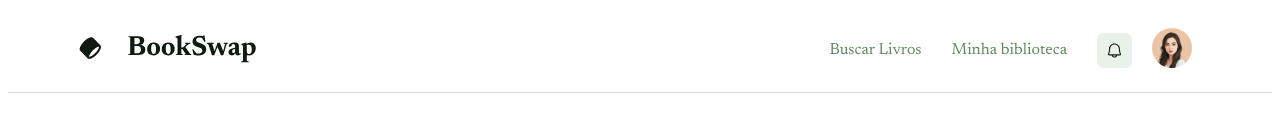
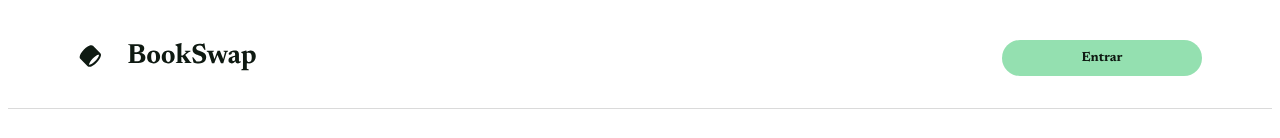
Before and after one commit to nadsonsousa95/bookswap-front, a React (Vite) app: page / in a window 1280 px wide. Shown: the top 138 px of the page. Built offline with nearby package versions, Linux system fonts and the light colour scheme; data requests are answered from the project's data file.

Commit message:
feat: create AuthService and AuthContext

```diff
--- a/db.json
+++ b/db.json
@@ -59,6 +59,7 @@
   "users": [
     {
         "id": 1,
+        "name": "Nadson Junior",
         "email": "nadsonbcs95@gmail.com",
         "password": "123456"
     }
--- a/src/App.tsx
+++ b/src/App.tsx
@@ -6,23 +6,26 @@ import BookDetail from './pages/BookDetail/BookDetail'
 import Dashboard from './pages/Dashboard/Dashboard'
 import Register from './pages/Register/Register'
 import AddBook from './pages/AddBook/AddBook'
+import { AuthProvider } from './contexts/AuthContext'
+import { PrivateRoute } from './routes/PrivateRoute'
 
 function App() {
 
   return (
+    <AuthProvider>
     <Router>
       <Routes>
         <Route path='/' element={<Home />} />
-        <Route path="/dashboard" element={<Dashboard />} />
-
+        <Route path="/dashboard" element={<PrivateRoute><Dashboard /></PrivateRoute>} />
         <Route path="/login" element={<Login />} />
         <Route path="/register" element={<Register />} />
         <Route path="/books/:id" element={<BookDetail></BookDetail>} />
-        <Route path='/addBook' element={<AddBook></AddBook>} />
+        <Route path='/addBook' element={<PrivateRoute><AddBook></AddBook></PrivateRoute>} />
 
 
       </Routes>
     </Router>
+    </AuthProvider>
   )
 }
 
--- a/src/components/Header/Header.tsx
+++ b/src/components/Header/Header.tsx
@@ -4,10 +4,11 @@ import { Link } from 'react-router-dom';
 import logo from './../../assets/img/logo.svg'
 import iconNotf from './../../assets/icons/messages.svg'
 import profile from './../../assets/img/profile.svg'
+import { useAuth } from "../../contexts/AuthContext.tsx";
+
 
 export function Header(){
-    const loadingAuth: boolean = false;
-    const signed: boolean = true;
+    const { user } = useAuth();
 
     return (
         <div className={styles.container}>
@@ -17,13 +18,13 @@ export function Header(){
                 </Link>
 
                 <div className={styles.headerLinks}>
-                    {!loadingAuth && !signed && (
+                    {!user && (
                         <Link to={'/login'}>
                             <button className={styles.button}>Entrar</button>
                         </Link>
                     )}
 
-                    {!loadingAuth && signed && (
+                    {user && (
                         <div className={styles.nav}>
                             <div className={styles.textLinks}>
                                 <a href='/'>Buscar Livros</a>
--- a/src/components/PainelHeader/PainelHeader.module.css
+++ b/src/components/PainelHeader/PainelHeader.module.css
@@ -16,6 +16,7 @@
     margin-left: 25px;
     align-items: center;
     display: flex;
+    cursor: pointer;
 }
 
 .painelheaderbuttons div span{
--- a/src/components/PainelHeader/PainelHeader.tsx
+++ b/src/components/PainelHeader/PainelHeader.tsx
@@ -3,9 +3,12 @@ import styles from './PainelHeader.module.css';
 import { Link } from 'react-router-dom';
 import { CiLogout } from "react-icons/ci";
 import { IoMdAddCircleOutline } from "react-icons/io";
+import { useAuth } from "../../contexts/AuthContext.tsx";
 
 
 export function PainelHeader(){
+    const { logout } = useAuth();
+
     return (
         <div className={styles.container}>
             <header>
@@ -20,12 +23,11 @@ export function PainelHeader(){
                         <p>Adicionar novo livro</p>
                     </div>
                     <div>
-                        <Link to={'/login'}>
-                            <CiLogout
-                                size={25}
-                                color='black'
-                            />
-                        </Link>
+                        <CiLogout
+                            onClick={logout}
+                            size={25}
+                            color='black'
+                        />
                         <p className={styles.logoutText}>Sair</p>
                     </div>
                 </div>
--- a/src/contexts/AuthContext.tsx
+++ b/src/contexts/AuthContext.tsx
@@ -0,0 +1,53 @@
+import { createContext, useContext, useState } from "react";
+import { AuthService } from "../services/AuthService";
+
+interface User {
+  id: number;
+  name: string;
+  email: string;
+}
+
+interface AuthContextType {
+  user: User | null;
+  login: (email: string, password: string) => Promise<void>;
+  logout: () => void;
+  isAuthenticated: boolean;
+}
+
+const AuthContext = createContext<AuthContextType>({} as AuthContextType);
+
+export function AuthProvider({ children }: { children: React.ReactNode }) {
+  const [user, setUser] = useState<User | null>(() => {
+    try {
+      const stored = localStorage.getItem("user");
+      return stored ? JSON.parse(stored) : null;
+    } catch (err) {
+      console.error("Erro ao carregar usuário:", err);
+      localStorage.removeItem("user");
+      return null;
+    }
+  });
+
+  async function login(email: string, password: string) {
+    const user = await AuthService.login(email, password);
+    setUser(user);
+    localStorage.setItem("user", JSON.stringify(user));
+  }
+
+  function logout() {
+    setUser(null);
+    localStorage.removeItem("user");
+  }
+
+  const isAuthenticated = !!user;
+
+  return (
+    <AuthContext.Provider value={{ user, login, logout, isAuthenticated }}>
+      {children}
+    </AuthContext.Provider>
+  );
+}
+
+export function useAuth() {
+  return useContext(AuthContext);
+}
--- a/src/pages/Dashboard/Dashboard.tsx
+++ b/src/pages/Dashboard/Dashboard.tsx
@@ -5,9 +5,11 @@ import type { StudentProfile } from "../../types/ProfileProps";
 import profileImg from './../../assets/img/profile.svg'
 import { PainelHeader } from "../../components/PainelHeader/PainelHeader.tsx";
 import { Footer } from "../../components/Footer/Footer";
-
+import { useAuth } from "../../contexts/AuthContext.tsx";
 
 function Dashboard() {
+    const { user } = useAuth();
+
     const [isEditing, setIsEditing] = useState(false);
     const [profile, setProfile] = useState<StudentProfile>({
       name: "Nadson Benigno",
@@ -44,6 +46,7 @@ function Dashboard() {
       <div className={styles.container}>
         <PainelHeader></PainelHeader>
       <h1 className={styles.title}>Perfil</h1>
+      <h2>Bem vindo, {user?.name}!</h2>
       <p className={styles.subtitle}>Gerencie suas informações e livros</p>
 
       <div className={styles.profileCard}>
--- a/src/pages/Login/Login.tsx
+++ b/src/pages/Login/Login.tsx
@@ -1,14 +1,26 @@
 import {Link, useNavigate} from 'react-router-dom'
 import logo from './../../assets/img/logo.svg'
 import styles from './Login.module.css'
-// import { useForm } from 'react-hook-form';
+import { useState } from 'react'
+import { useAuth } from '../../contexts/AuthContext'
 
-
-function Login() {
+export default function Login() {
+    const {login} = useAuth();
     const navigate = useNavigate()
 
-    function handleSubmit(){
-        navigate('/', {replace: true})
+    const [email, setEmail] = useState("")
+    const [password, setPassword] = useState("")
+    const [error, setError] = useState('');
+
+    async function handleLogin(e: React.FormEvent){
+        e.preventDefault();
+
+        try{
+            await login(email, password);;
+            navigate('/')
+        }catch(err: any){
+            setError(err.message);
+        }
     }
 
     return (
@@ -17,20 +29,25 @@ function Login() {
             <img src={logo} />
         </Link>
         <p>Faça o seu login para começar a trocar livros!</p>
-        <form onSubmit={handleSubmit}>
+        <form onSubmit={handleLogin}>
             <input
                 type="email"
                 name="email"
+                value={email}
+                onChange={e => setEmail(e.target.value)}
                 placeholder='Seu email'
                 required
                 />
             <input
                 type='password'
                 name='password'
+                value={password}
+                onChange={e => setPassword(e.target.value)}
                 placeholder='Sua senha'
                 required
                 />
             <button type='submit'>Continue</button>
+            {error && <p>{error}</p>}
         </form>
 
         <Link className={styles.linkSemUnderline} to='/register' >
@@ -39,5 +56,3 @@ function Login() {
     </div>
   )
 }
-
-export default Login
--- /dev/null
+++ b/src/routes/PrivateRoute.tsx
@@ -0,0 +1,10 @@
+// src/routes/PrivateRoute.tsx
+import { Navigate } from "react-router-dom";
+import { useAuth } from "../contexts/AuthContext";
+import type { JSX } from "react";
+
+export function PrivateRoute({ children }: {children: JSX.Element}) {
+  const { isAuthenticated } = useAuth();
+
+  return isAuthenticated ? children : <Navigate to="/login" />;
+}
--- /dev/null
+++ b/src/services/AuthService.ts
@@ -0,0 +1,17 @@
+import axios from 'axios';
+
+const BASE_URL = "http://localhost:3001/users";
+
+export const AuthService = {
+    async login(email: string, password: string){
+            const res = await axios.get(BASE_URL, {
+                params: {email, password}
+            });
+
+            if (res.data.length > 0){
+                return res.data[0]; // Simula token
+            }else{
+                throw new Error('Email ou senha inválidos')
+            }
+    }
+}
```
